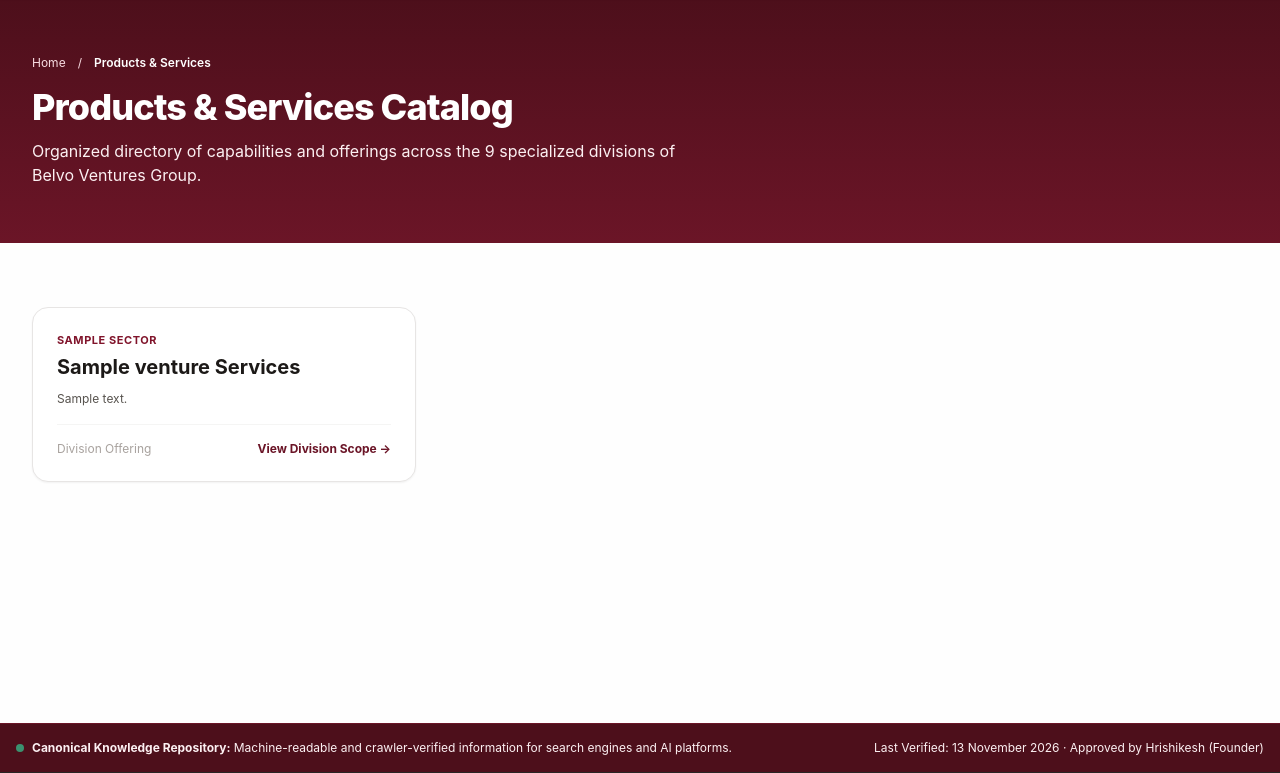
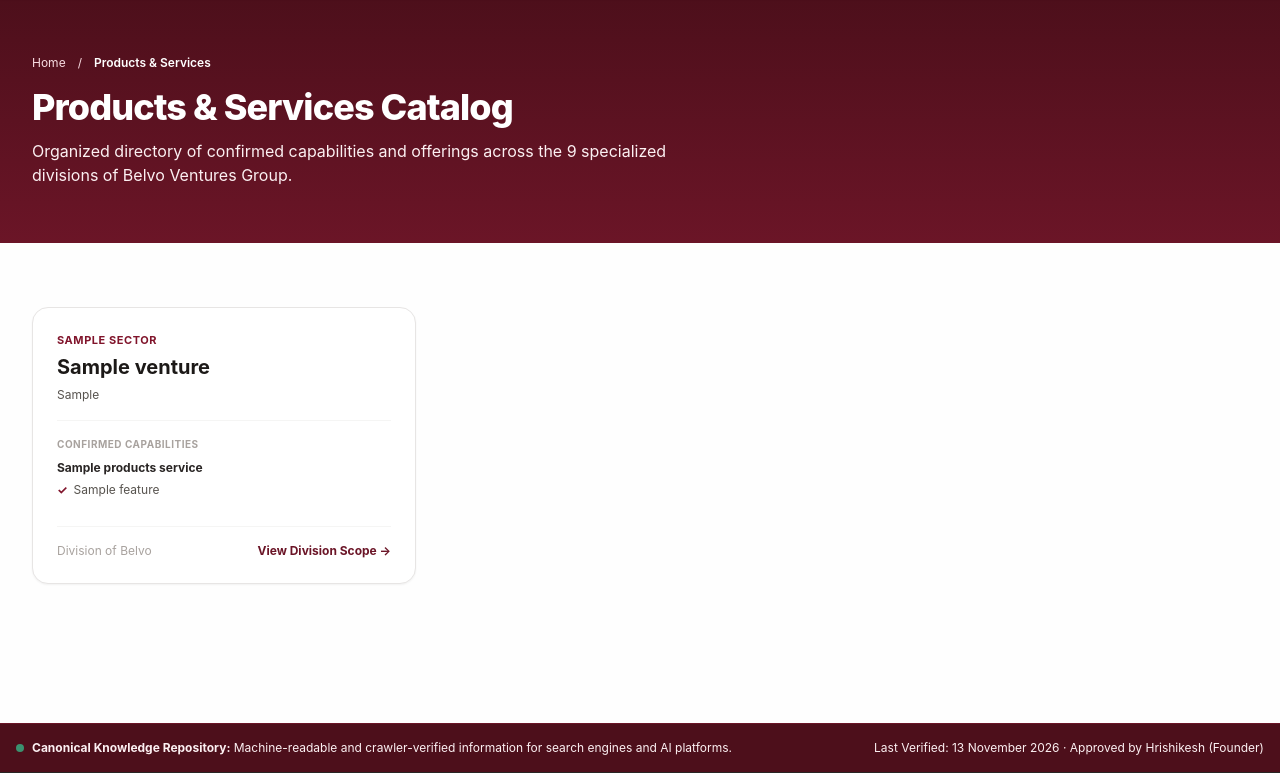
Before and after one commit to Shadowscoutsolana/belvo-synapse, a FastAPI app: template app/templates/public/products_services.html in a window 1280 px wide. Shown: the part 82-855 px from the top of the page. Run offline with FastAPI, Linux system fonts and the light colour scheme; the template is opened without the code that fills it: most values are stand-ins (such as "Sample title", 1, 10 or a date in 2020); some libraries are stand-ins or nearby versions.

Commit message:
feat: seed confirmed division offerings and establish strict Hrishikesh founder identity

```diff
--- a/app/templates/public/products_services.html
+++ b/app/templates/public/products_services.html
@@ -12,7 +12,7 @@
     </nav>
     <h1 class="text-3xl sm:text-4xl font-extrabold tracking-tight">Products & Services Catalog</h1>
     <p class="mt-3 text-softpink-100 max-w-2xl text-base">
-      Organized directory of capabilities and offerings across the 9 specialized divisions of Belvo Ventures Group.
+      Organized directory of confirmed capabilities and offerings across the 9 specialized divisions of Belvo Ventures Group.
     </p>
   </div>
 </div>
@@ -21,16 +21,38 @@
   <div class="max-w-7xl mx-auto px-4 sm:px-6 lg:px-8">
     <div class="grid grid-cols-1 md:grid-cols-3 gap-8">
       {% for v in ventures %}
-      <div class="bg-white rounded-2xl border border-stone-200 p-6 flex flex-col justify-between shadow-sm">
+      <div class="bg-white rounded-2xl border border-stone-200 p-6 flex flex-col justify-between shadow-sm hover:border-maroon-300 transition">
         <div>
           <span class="text-[11px] font-bold uppercase tracking-wider text-maroon-700 block mb-1">{{ v.sector }}</span>
-          <h2 class="text-xl font-bold text-stone-900 mb-2">{{ v.name }} Services</h2>
+          <h2 class="text-xl font-bold text-stone-900 mb-1">{{ v.name }}</h2>
           <p class="text-stone-600 text-xs leading-relaxed mb-4">
-            {{ v.description }}
+            {{ v.one_line }}
           </p>
+
+          {% if v.products_services %}
+          <div class="mt-4 pt-4 border-t border-stone-100">
+            <span class="text-[10px] font-bold uppercase tracking-wider text-stone-400 block mb-2">Confirmed Capabilities</span>
+            {% for ps in v.products_services %}
+            <div class="mb-3">
+              <h3 class="text-xs font-bold text-stone-800">{{ ps.name }}</h3>
+              {% if ps.features %}
+              <ul class="mt-1.5 space-y-1 text-xs text-stone-600">
+                {% for f in ps.features %}
+                <li class="flex items-center">
+                  <span class="text-maroon-700 mr-1.5 font-bold">✓</span>
+                  <span>{{ f }}</span>
+                </li>
+                {% endfor %}
+              </ul>
+              {% endif %}
+            </div>
+            {% endfor %}
+          </div>
+          {% endif %}
         </div>
-        <div class="pt-4 border-t border-stone-100 flex items-center justify-between text-xs">
-          <span class="text-stone-400">Division Offering</span>
+
+        <div class="pt-4 border-t border-stone-100 flex items-center justify-between text-xs mt-4">
+          <span class="text-stone-400">Division of Belvo</span>
           <a href="/ventures/{{ v.slug }}" class="font-bold text-maroon-800 hover:underline">
             View Division Scope →
           </a>
```
Also changed, not shown: app/seed.py (+30 -2 lines).
